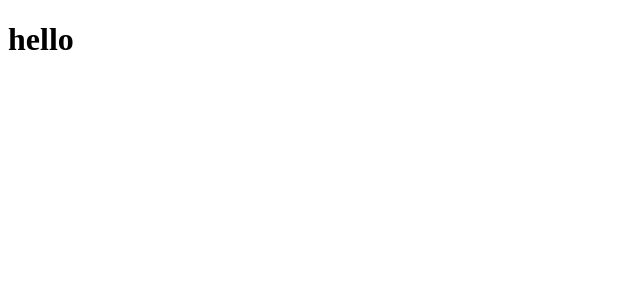
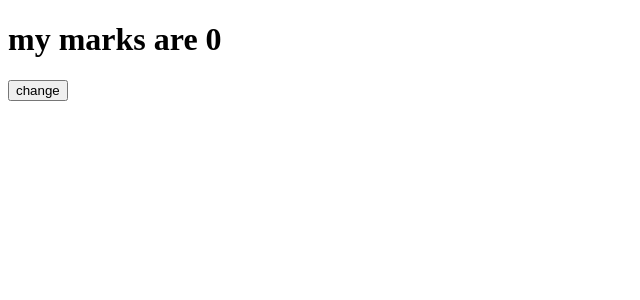
Before and after one commit to Muhammad-Jafri/KahaaniRevamp, a React (Vite) app: page / in a window 1280 px wide. Shown: the top 300 px of the page, without its empty margins (0-640 px from the left). Built offline with nearby package versions, Linux system fonts and the light colour scheme.

Commit message:
tweaking with usestate

```diff
--- a/src/components/homepage/Homepage.jsx
+++ b/src/components/homepage/Homepage.jsx
@@ -1,11 +1,20 @@
 // import React from 'react'
+import { useState } from 'react'
 import './homepage.css'
 
 const Homepage = () => {
+
+  let i = 0
+  const [marks, setMarks] = useState(0)
+
   return (
+
     <>
 
-    <h1>hello</h1>
+    <h1>my marks are {marks}</h1>
+    <button onClick={() => {
+      setMarks(marks + 1)
+    }}>change</button>
 
     </>
   )
```
Also changed, not shown: 1 other file (tests, documents, lock files or other folders).
